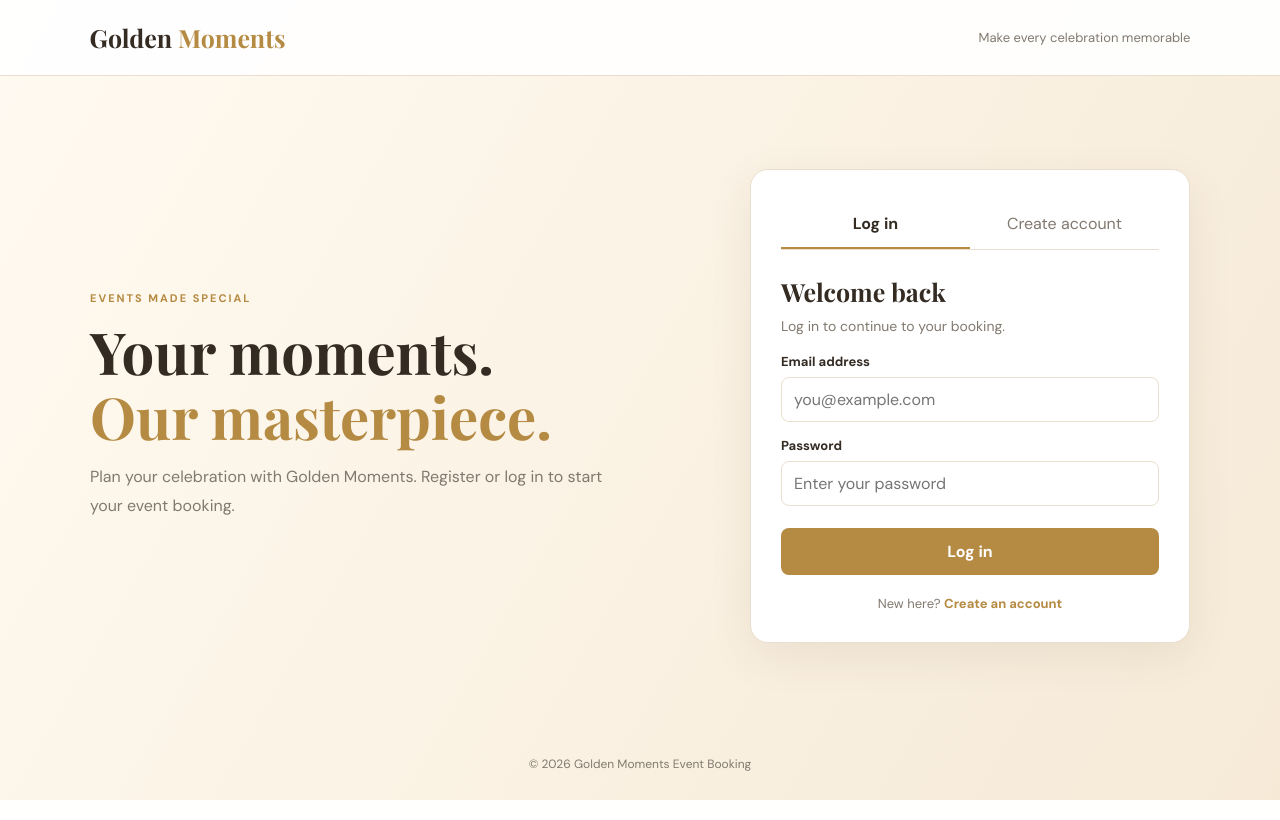
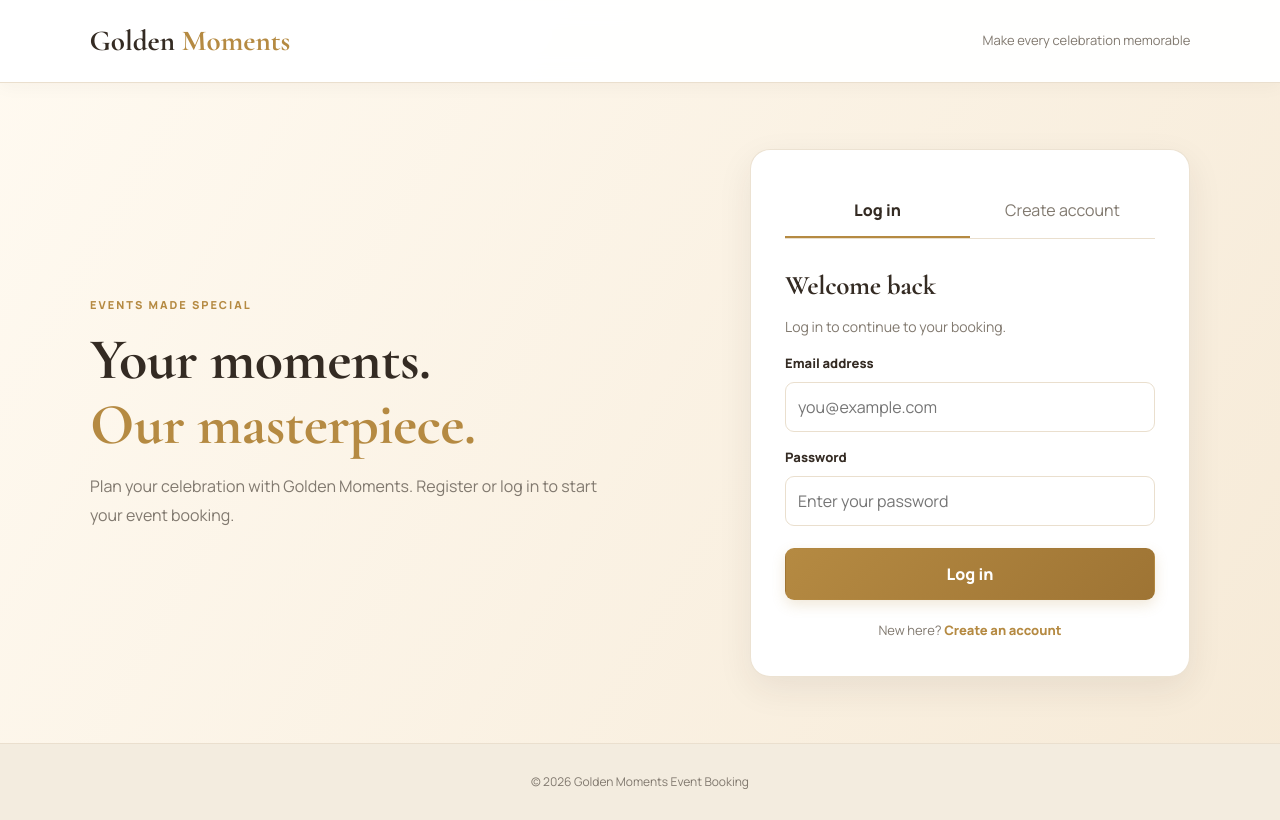
Before and after one commit to plantillajohncarlo9-alt/Smart-Event-Booking-System, a PHP site: page / in a window 1280 px wide. Run offline with PHP 8.4, Linux system fonts and the light colour scheme.

Commit message:
Update style.css

```diff
--- a/style.css
+++ b/style.css
@@ -1,7 +1,6 @@
-@import url('https://fonts.googleapis.com/css2?family=DM+Sans:wght@400;500;600;700&family=Playfair+Display:wght@500;600;700&display=swap');
+@import url('https://fonts.googleapis.com/css2?family=Cormorant+Garamond:wght@400;500;600;700&family=Manrope:wght@400;500;600;700;800&display=swap');
 
 /* GENERAL SETTINGS */
-
 :root {
     --gold: #b58a42;
     --gold-light: #e6c27a;
@@ -12,6 +11,7 @@
     --line: #eadfce;
     --green: #287a50;
     --red: #a83d35;
+    --shadow: 0 12px 35px rgba(52, 43, 35, .08);
 }
 
 * {
@@ -20,43 +20,70 @@
     padding: 0;
 }
 
+html { scroll-behavior: smooth; }
+
 body {
-    background: var(--cream);
+    background: #faf7f0;
     color: var(--dark);
-    font-family: 'DM Sans', Arial, sans-serif;
+    font-family: 'Manrope', Arial, sans-serif;
+    line-height: 1.65;
 }
 
-a {
-    color: inherit;
-    text-decoration: none;
+a { color: inherit; text-decoration: none; }
+
+::selection {
+    background: var(--gold-light);
+    color: var(--dark);
+}
+
+/* TYPOGRAPHY */
+h1, h2, h3, .brand {
+    font-family: 'Cormorant Garamond', Georgia, serif;
+    font-weight: 700;
+}
+
+h1 { letter-spacing: -.5px; }
+h2 { letter-spacing: -.3px; }
+
+.brand {
+    font-size: 29px;
+    font-weight: 700;
+}
+
+.brand span, h1 span { color: var(--gold); }
+
+.eyebrow {
+    color: var(--gold);
+    font-size: 11px;
+    font-weight: 800;
+    letter-spacing: 2px;
+    text-transform: uppercase;
+}
+
+.muted {
+    color: var(--muted);
+    font-size: 14px;
+    line-height: 1.6;
 }
 
 /* HEADER */
-
 .site-header {
-    min-height: 76px;
-    padding: 16px 7%;
+    position: sticky;
+    top: 0;
+    z-index: 100;
+    min-height: 78px;
+    padding: 17px 7%;
     display: flex;
     align-items: center;
     justify-content: space-between;
     gap: 18px;
-    background: rgba(255,255,255,.92);
+    background: rgba(255, 255, 255, .96);
+    backdrop-filter: blur(12px);
     border-bottom: 1px solid var(--line);
+    box-shadow: 0 3px 18px rgba(52, 43, 35, .04);
 }
 
-.brand {
-    font-family: 'Playfair Display', Georgia, serif;
-    font-size: 25px;
-    font-weight: 700;
-}
-
-.brand span,
-h1 span {
-    color: var(--gold);
-}
-
-.header-note,
-.welcome-user {
+.header-note, .welcome-user {
     color: var(--muted);
     font-size: 13px;
 }
@@ -83,31 +113,15 @@ h1 span {
     min-height: calc(100vh - 140px);
     margin: auto;
     padding: 55px 0;
-
     display: grid;
     grid-template-columns: 1fr 440px;
     gap: 65px;
     align-items: center;
 }
 
-.intro-panel {
-    max-width: 530px;
-}
+.intro-panel { max-width: 530px; }
 
-.eyebrow {
-    color: var(--gold);
-    font-size: 11px;
-    font-weight: 700;
-    letter-spacing: 2px;
-}
-
-h1,
-h2 {
-    font-family: 'Playfair Display', Georgia, serif;
-}
-
-.intro-panel h1,
-.page-heading h1 {
+.intro-panel h1, .page-heading h1 {
     font-size: clamp(38px, 5vw, 58px);
     line-height: 1.12;
     margin: 14px 0;
@@ -120,27 +134,74 @@ h2 {
     max-width: 560px;
 }
 
+/* HERO SECTION */
+.hero-section {
+    position: relative;
+    min-height: 480px;
+    padding: 85px 7%;
+    display: flex;
+    align-items: center;
+    overflow: hidden;
+    background:
+        linear-gradient(90deg, rgba(35, 27, 20, .82), rgba(35, 27, 20, .25)),
+        linear-gradient(135deg, #76604a, #c5a77d);
+    color: white;
+}
+
+.hero-content {
+    max-width: 650px;
+    position: relative;
+    z-index: 1;
+}
+
+.hero-section h1 {
+    font-family: 'Cormorant Garamond', Georgia, serif;
+    font-size: clamp(42px, 6vw, 68px);
+    line-height: 1.12;
+    margin: 15px 0;
+    color: white;
+}
+
+.hero-section p {
+    max-width: 540px;
+    color: #f5eee4;
+    line-height: 1.9;
+    margin-bottom: 25px;
+}
+
+.hero-section .eyebrow { color: var(--gold-light); }
+
+/* PAGE HEADINGS */
+.page-wrap {
+    width: min(1150px, 90%);
+    margin: 0 auto;
+    padding: 45px 0 65px;
+}
+
+.page-heading { margin-bottom: 35px; }
+.page-heading h1 { font-size: clamp(34px, 4vw, 48px); }
+
 /* CARDS */
-
-.auth-card,
-.content-card {
+.auth-card, .content-card {
     background: var(--paper);
-    border: 1px solid var(--line);
-    border-radius: 18px;
-    box-shadow: 0 14px 45px rgba(72, 52, 26, .08);
+    border: 1px solid rgba(234, 223, 206, .9);
+    border-radius: 20px;
+    box-shadow: var(--shadow);
+    transition: box-shadow .25s ease;
 }
 
 .auth-card {
-    padding: 30px;
+    padding: 34px;
 }
 
 .content-card {
-    padding: 28px;
+    padding: 32px;
     margin: 22px 0;
 }
 
+.content-card h2 { color: var(--dark); }
+
 /* LOGIN AND REGISTER TABS */
-
 .tabs {
     display: grid;
     grid-template-columns: 1fr 1fr;
@@ -161,36 +222,23 @@ h2 {
 .tab-button.active {
     color: var(--dark);
     border-color: var(--gold);
-    font-weight: 700;
+    font-weight: 800;
 }
 
 /* FORMS */
+.auth-form { display: none; }
+.auth-form.show { display: block; }
 
-.auth-form {
-    display: none;
-}
-
-.auth-form.show {
-    display: block;
-}
-
-.auth-form h2,
-.content-card h2 {
+.auth-form h2, .content-card h2 {
     margin: 0 0 7px;
-    font-size: 25px;
-}
-
-.muted {
-    color: var(--muted);
-    font-size: 14px;
-    line-height: 1.6;
+    font-size: 27px;
 }
 
 label {
     display: block;
     margin: 15px 0 7px;
     font-size: 13px;
-    font-weight: 700;
+    font-weight: 800;
 }
 
 .optional {
@@ -198,55 +246,68 @@ label {
     font-weight: 400;
 }
 
-input,
-select {
+input, select, textarea {
     width: 100%;
-    min-height: 45px;
+    min-height: 47px;
     padding: 11px 12px;
     border: 1px solid var(--line);
-    border-radius: 8px;
+    border-radius: 9px;
     background: #fff;
     color: var(--dark);
     font: inherit;
     outline: none;
+    transition: .2s ease;
 }
 
-input:focus,
-select:focus {
+textarea {
+    min-height: 110px;
+    resize: vertical;
+}
+
+input:hover, select:hover, textarea:hover {
+    border-color: var(--gold-light);
+}
+
+input:focus, select:focus, textarea:focus {
     border-color: var(--gold);
-    box-shadow: 0 0 0 3px rgba(181,138,66,.12);
+    box-shadow: 0 0 0 4px rgba(181, 138, 66, .10);
 }
 
 /* BUTTONS */
-
 .btn {
     display: inline-flex;
     justify-content: center;
     align-items: center;
-
     border: 1px solid transparent;
-    border-radius: 8px;
-    padding: 12px 18px;
-
+    border-radius: 9px;
+    padding: 12px 21px;
     cursor: pointer;
     font: inherit;
-    font-weight: 700;
-    transition: .2s;
+    font-weight: 800;
+    transition: all .25s ease;
 }
 
 .btn.primary {
-    background: var(--gold);
+    background: linear-gradient(135deg, #b58a42, #9e7434);
     color: white;
+    box-shadow: 0 5px 14px rgba(181, 138, 66, .20);
 }
 
 .btn.primary:hover {
-    background: #9e7434;
+    background: #8e682f;
+    transform: translateY(-2px);
+    box-shadow: 0 8px 18px rgba(181, 138, 66, .25);
 }
 
 .btn.outline {
     border-color: var(--gold);
     color: var(--gold);
     background: transparent;
+}
+
+.btn.outline:hover {
+    background: var(--gold);
+    color: white;
 }
 
 .btn.full {
@@ -274,15 +334,14 @@ select:focus {
     background: none;
     color: var(--gold);
     font: inherit;
-    font-weight: 700;
+    font-weight: 800;
     cursor: pointer;
 }
 
 /* ALERT MESSAGES */
-
 .alert {
-    padding: 12px 15px;
-    border-radius: 8px;
+    padding: 14px 16px;
+    border-radius: 10px;
     margin: 15px 0;
     font-size: 13px;
 }
@@ -406,19 +511,90 @@ td small {
     align-items: center;
 }
 
+/* OPTIONAL ADMIN DASHBOARD LAYOUT */
+.admin-layout {
+    display: flex;
+    min-height: 100vh;
+}
+
+.admin-sidebar {
+    width: 250px;
+    flex-shrink: 0;
+    padding: 28px 20px;
+    background: var(--dark);
+    color: white;
+}
+
+.admin-sidebar a {
+    display: block;
+    padding: 13px 15px;
+    margin: 8px 0;
+    border-radius: 9px;
+    color: #eee3d4;
+    transition: .25s ease;
+}
+
+.admin-sidebar a:hover, .admin-sidebar a.active {
+    background: rgba(181, 138, 66, .25);
+    color: var(--gold-light);
+}
+
+.admin-main {
+    flex: 1;
+    min-width: 0;
+    padding: 35px;
+}
+
+.stats-grid {
+    display: grid;
+    grid-template-columns: repeat(auto-fit, minmax(190px, 1fr));
+    gap: 20px;
+    margin: 25px 0;
+}
+
+.stat-card {
+    padding: 23px;
+    background: white;
+    border: 1px solid var(--line);
+    border-radius: 15px;
+    box-shadow: var(--shadow);
+}
+
+.stat-card h3 {
+    font-family: 'Manrope', sans-serif;
+    font-size: 13px;
+    color: var(--muted);
+    margin-bottom: 8px;
+}
+
+.stat-card .number {
+    font-size: 30px;
+    font-weight: 800;
+    color: var(--dark);
+}
+
 /* FOOTER */
-
 .site-footer {
-    padding: 20px;
+    padding: 28px 20px;
     text-align: center;
+    background: #f3ecdf;
+    border-top: 1px solid var(--line);
     color: var(--muted);
     font-size: 12px;
 }
 
+/* ANIMATIONS */
+@keyframes fadeUp {
+    from { opacity: 0; transform: translateY(15px); }
+    to { opacity: 1; transform: translateY(0); }
+}
+
+.auth-card, .content-card, .event-card, .stat-card {
+    animation: fadeUp .5s ease both;
+}
+
 /* RESPONSIVE DESIGN */
-
 @media (max-width: 800px) {
-
     .auth-layout {
         grid-template-columns: 1fr;
         gap: 28px;
```
Also changed, not shown: other parts of style.css (+117 -59 lines).
